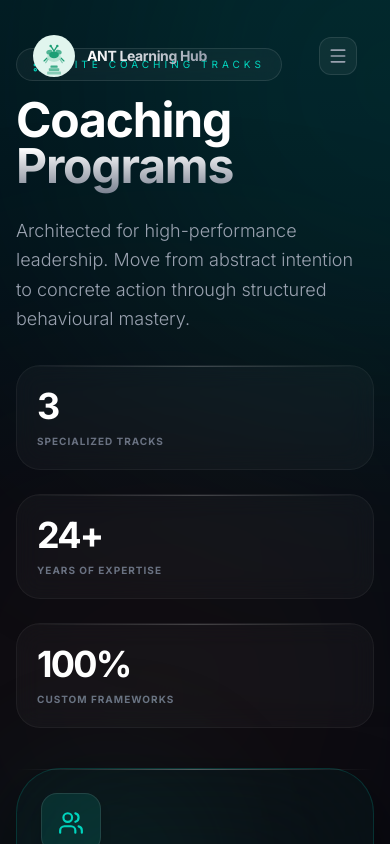
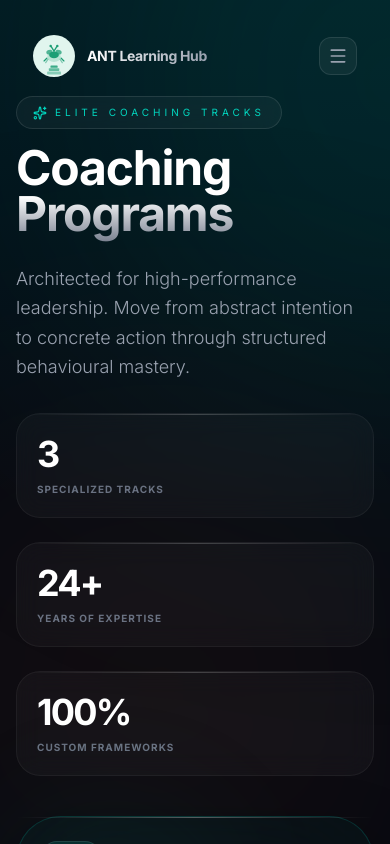
Before and after one commit to Shrey246/Ant-Learning-Hub, a Next.js app: page /programs in a window 390 px wide. Shown: the top 844 px of the page. Built offline with nearby package versions, Linux system fonts and the light colour scheme.

Commit message:
what to expect

```diff
--- a/app/programs/ProgramsClient.js
+++ b/app/programs/ProgramsClient.js
@@ -182,7 +182,7 @@ export default function Programs() {
     <>
       <Navbar />
 
-      <main className="relative min-h-screen overflow-hidden bg-[#030812] text-white pt-12 md:pt-28">
+      <main className="relative min-h-screen overflow-hidden bg-[#030812] text-white pt-24 md:pt-28">
 
         {/* --- THE ENHANCED TOP-DOWN ATMOSPHERE --- */}
         <div aria-hidden="true" className="absolute inset-0 z-0 pointer-events-none">
```
